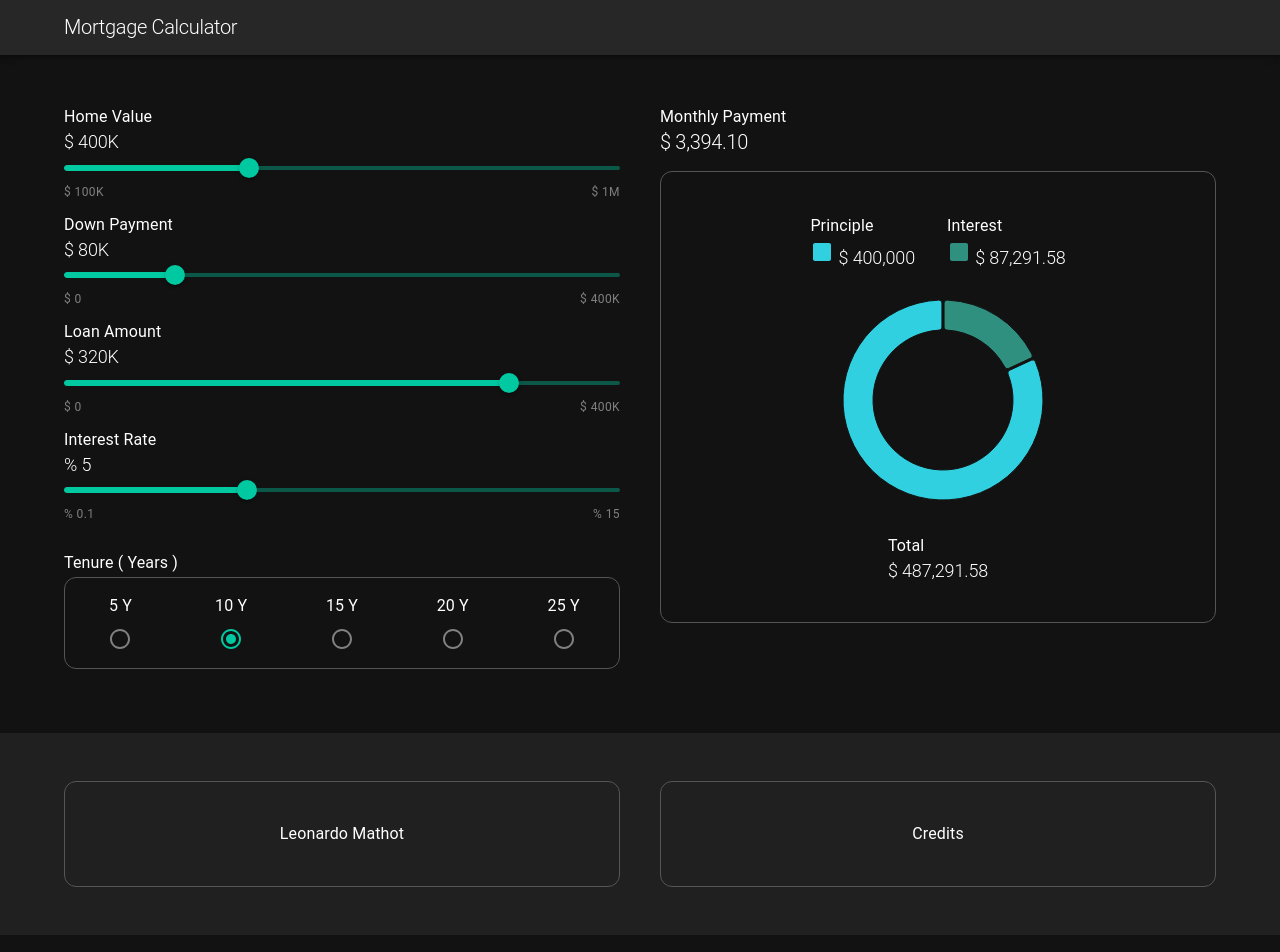
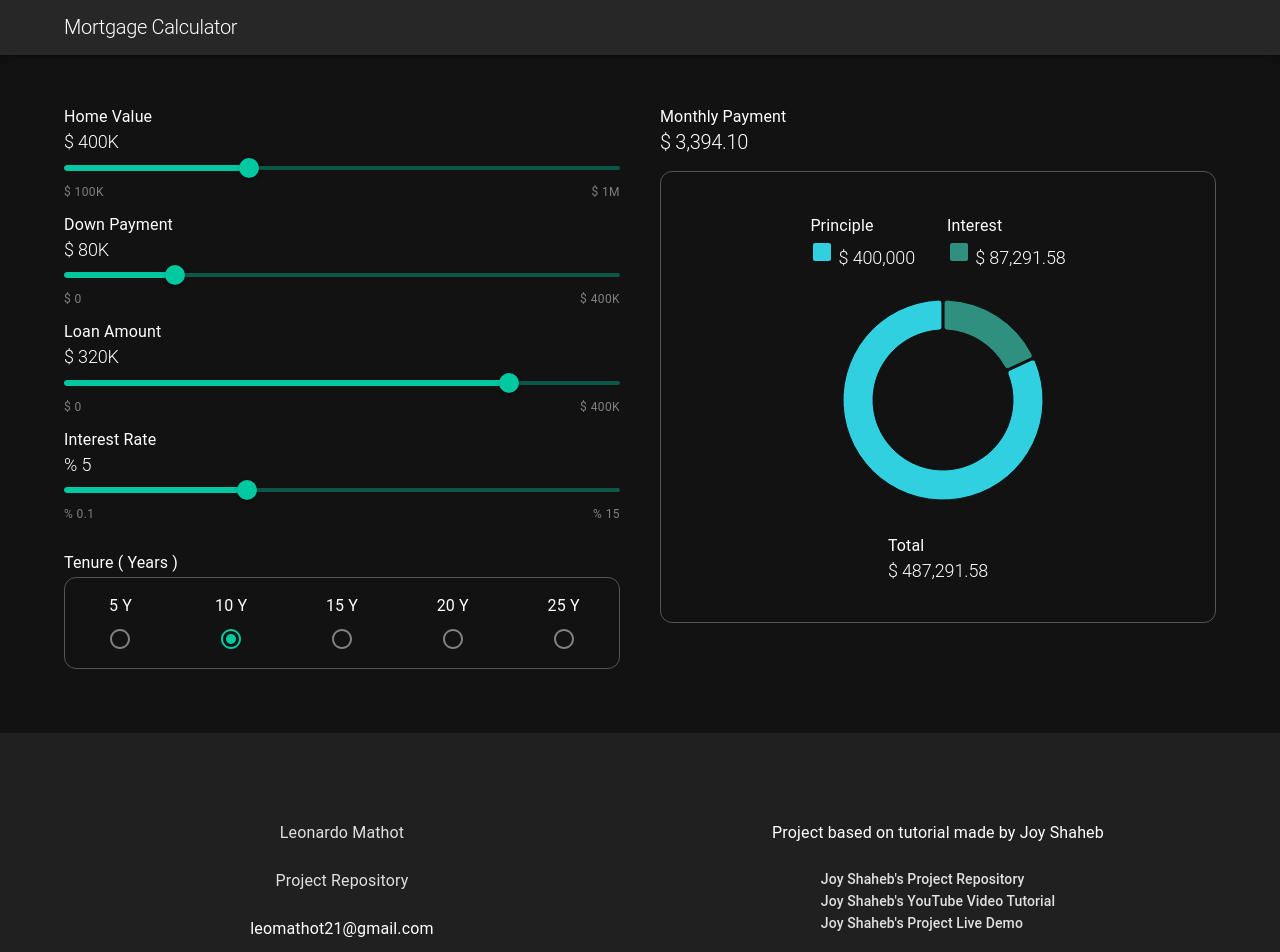
Before and after one commit to leomathot/Mortgage-Calculator, a React (Vite) app: page / in a window 1280 px wide. Shown: the top 952 px of the page. Built offline with nearby package versions, Linux system fonts and the light colour scheme.

Commit message:
Update footer info

```diff
--- /dev/null
+++ b/src/app.css
@@ -0,0 +1,8 @@
+a {
+    text-decoration: none;
+    color: #e0e0e0;
+}
+
+a:hover {
+    color: #5080c0;
+}
--- a/src/components/Footer.jsx
+++ b/src/components/Footer.jsx
@@ -1,21 +1,21 @@
 import React from 'react'
 import { Box, Container, Typography, Stack, Grid } from '@mui/material'
+import '../app.css'
 
 const Footer = () => {
   return (
-    <Box sx={{bgcolor: '#202020'}}>
-      <Container  maxWidth='lg' sx={{pt: 6, pb: 6}}>
+    <Box sx={{ bgcolor: '#202020' }}>
+      <Container maxWidth='lg' sx={{ pt: 6, pb: 6 }}>
         <Grid container spacing={5}>
           <Grid item xs={12} md={6}>
             <Stack
               gap={3}
               justifyContent={'center'}
               alignItems={'center'}
-              border={1}
-              borderRadius={3}
-              borderColor='#555555'
               padding={5}>
-              <Typography>Leonardo Mathot</Typography>
+              <Typography><a href='https://github.com/leomathot' target='_blank'>Leonardo Mathot</a></Typography>
+              <Typography><a href='https://github.com/leomathot/Mortgage-Calculator' target='_blank'>Project Repository</a></Typography>
+              <Typography><span>leomathot21@gmail.com</span></Typography>
             </Stack>
           </Grid>
           <Grid item xs={12} md={6}>
@@ -23,11 +23,19 @@ const Footer = () => {
               gap={3}
               justifyContent={'center'}
               alignItems={'center'}
-              border={1}
-              borderRadius={3}
-              borderColor='#555555'
               padding={5}>
-              <Typography>Credits</Typography>
+              <Typography>Project based on tutorial made by Joy Shaheb</Typography>
+              <Stack justifyContent={'left'}>
+                <Typography variant='subtitle2'>
+                  <a href='https://github.com/JoyShaheb/mortgage-calculator-tutorial' target='_blank'>Joy Shaheb's Project Repository</a>
+                </Typography>
+                <Typography variant='subtitle2'>
+                  <a href='https://www.youtube.com/watch?v=uluphP4xXD8' target='_blank'>Joy Shaheb's YouTube Video Tutorial</a>
+                </Typography>
+                <Typography variant='subtitle2'>
+                  <a href='https://mortgage-calculator-tutorial.vercel.app/' target='_blank'>Joy Shaheb's Project Live Demo</a>
+                </Typography>
+              </Stack>
             </Stack>
           </Grid>
         </Grid>
```
